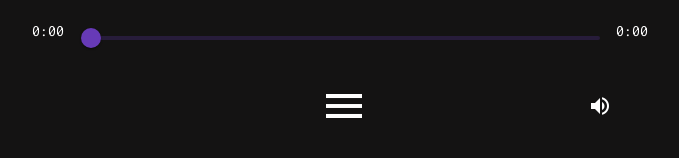
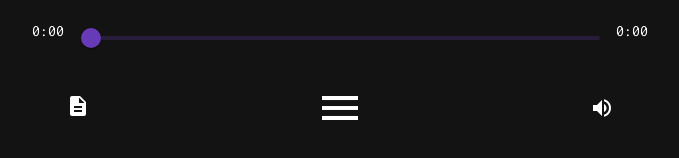
Before and after one commit to micahnorwoodjordan/getmybeats, an Angular app in the folder frontend-v3/: page / in a window 1280 px wide. Shown: the part 596-754 px from the top of the page, without its empty margins (300-979 px from the left). Built offline with nearby package versions, Linux system fonts and the light colour scheme; no server answers.

Commit message:
add icon for navigating to site ux report + tooltips

```diff
--- a/frontend-v3/src/app/app.module.ts
+++ b/frontend-v3/src/app/app.module.ts
@@ -15,6 +15,7 @@ import { MatSliderModule } from '@angular/material/slider';
 import { MatToolbarModule } from '@angular/material/toolbar';
 import { MatProgressSpinnerModule } from '@angular/material/progress-spinner';
 import { FormsModule } from '@angular/forms';
+import { MatTooltipModule } from '@angular/material/tooltip';
 
 
 @NgModule({
@@ -34,7 +35,8 @@ import { FormsModule } from '@angular/forms';
     MatToolbarModule,
     FormsModule,
     MatProgressSpinnerModule,
-    MatProgressBarModule
+    MatProgressBarModule,
+    MatTooltipModule
   ],
   providers: [
     provideAnimationsAsync()
--- a/frontend-v3/src/app/components/player/player.component.css
+++ b/frontend-v3/src/app/components/player/player.component.css
@@ -18,8 +18,9 @@
 .progress-spinner { z-index: 1; position: absolute; top: 50vh; transform: scale(1.5); opacity: 0.3; }
 .progress-bar { z-index: 1; width: 40vw; }
 .volume-up-icon { color: white; transform: scale(1); cursor: pointer; }
-.bottom-div { padding-left: 18.75vw; padding-top: 3vh; }
+.bottom-div { padding-top: 3vh; text-align: center; width: 80vw; }
 .disabled-icon { opacity: 0.5;  pointer-events: none; }
+.ux-writeup-navigation-icon { color: white; cursor: pointer; }
 
 .backdrop-with-image {
     margin-top: 10vh;
@@ -110,6 +111,7 @@
     .backdrop-without-image { margin-top: 10vh; width: 85vw; height: 30vh; }
 
     .progress-bar { width: 85vw; }
-    .bottom-div { padding-left: 13vw; padding-top: 0vh;}
+    .bottom-div { padding-top: 0vh; width: 100vw; }
     .volume-up-icon { padding-left: 15vw; }
+    .ux-writeup-navigation-icon { padding-right: 15vw; }
 }
--- a/frontend-v3/src/app/components/player/player.component.html
+++ b/frontend-v3/src/app/components/player/player.component.html
@@ -36,13 +36,17 @@
                 <p class="duration-time-text">&nbsp;{{ musicLength }}</p>
             </div>
         </div>
-        <div fxLayout="row" class="bottom-div">
-            <div fxFlex="20vw"></div>
-            <div fxFlex="20vw">
+        <div fxLayout="row" fxLayoutAlign="space-evenly center" class="bottom-div">
+            <div fxLayout="column">
+                <a href="{{userExperienceReportUrl}}" target="_blank">
+                    <mat-icon class="ux-writeup-navigation-icon" matTooltip="view user experience report">description</mat-icon>
+                </a>
+            </div>
+            <div fxLayout="column">
                 <mat-icon class="bottom-sheet-expand-icon" (click)="openBottomSheet()">menu</mat-icon>
             </div>
-            <div fxFlex="20vw">
-                <mat-icon class="volume-up-icon" (click)="openCustomSnackBar()" [ngClass]="{'disabled-icon':!browserSupportsAudioVolumeManipulation}">volume_up</mat-icon>
+            <div fxLayout="column">
+                <mat-icon class="volume-up-icon" (click)="openCustomSnackBar()" matTooltip="adjust audio volume" [ngClass]="{'disabled-icon':!browserSupportsAudioVolumeManipulation}">volume_up</mat-icon>
             </div>
         </div>
     </div>
--- a/frontend-v3/src/app/components/player/player.component.ts
+++ b/frontend-v3/src/app/components/player/player.component.ts
@@ -17,6 +17,7 @@ import { AudioService } from '../../services/audio.service';
 import { ApiService } from '../../services/api.service';
 
 import { MediaContextElement } from 'src/app/interfaces/MediaContextElement';
+import { environment } from 'src/environments/environment';
 
 
 @Component({
@@ -51,6 +52,7 @@ export class PlayerComponent implements OnInit {
   snackbarRef: MatSnackBar | any;
   snackbarOpen: boolean = false;
   browserSupportsAudioVolumeManipulation: boolean = true;
+  userExperienceReportUrl: string = `${environment.apiHost}/user/experience`
   // ----------------------------------------------------------------------------------------------------------------
 
   constructor(
```
